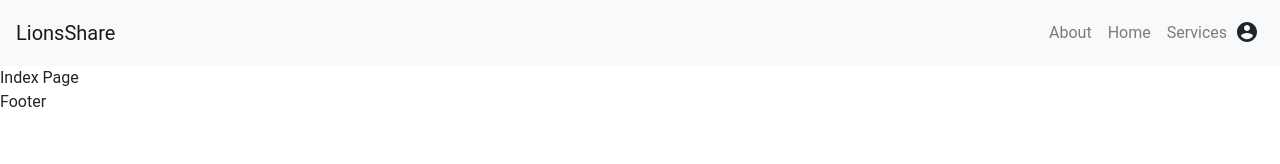
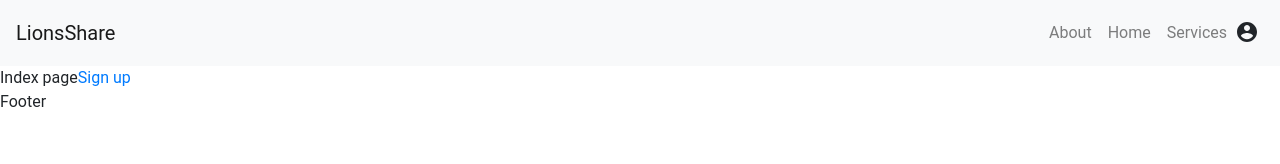
Before and after one commit to SilvinPradhan/LionsShareBlog, a Next.js app in the folder client/: page / in a window 1280 px wide. Shown: the top 164 px of the page. Built offline with nearby package versions, Linux system fonts and the light colour scheme.

Commit message:
building signUp and signIn page

```diff
--- a/client/pages/index.js
+++ b/client/pages/index.js
@@ -2,11 +2,11 @@ import React from "react";
 import Layout from "../components/Layout";
 
 const Index = () => {
-  console.log("This is the index page");
   return (
-    <div>
-      <Layout>Index Page</Layout>
-    </div>
+    <Layout>
+      Index page
+      <a href="/signup">Sign up</a>
+    </Layout>
   );
 };
 
```
Also changed, not shown: client/pages/signin.js (added, +12 -0 lines), client/pages/signup.js (added, +13 -0 lines).
